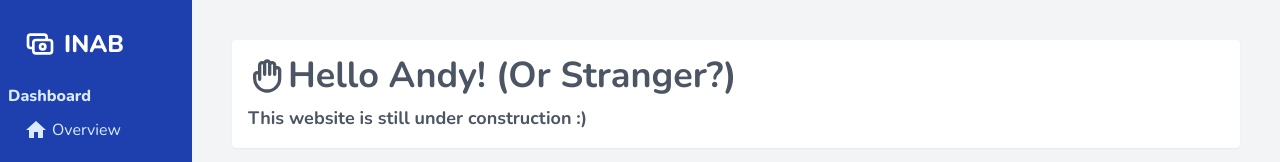
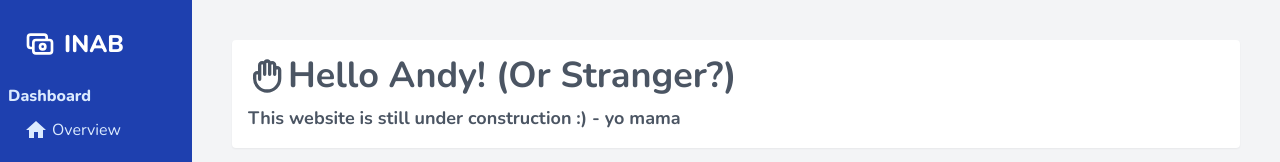
Before and after one commit to andiliewantorosusanto/INeedABudget, a React (Create React App) app: page / in a window 1280 px wide. Shown: the top 162 px of the page. Built offline with nearby package versions, Linux system fonts and the light colour scheme.

Commit message:
Fix some code fix

```diff
--- a/src/pages/home/Home.jsx
+++ b/src/pages/home/Home.jsx
@@ -14,11 +14,12 @@ export default function Home() {
             Hello Andy! (Or Stranger?)
           </div>
           <div className="text-lg">
-            This website is still under construction :)
+            This website is still under construction :) - yo mama
           </div>
         </div>
 
-        <ScrollContainer className="scroll-container flex flex-[1_1_25%] py-4 space-x-4 overflow-x-hidden w-full ">
+        <ScrollContainer>
+          <div className="scroll-container flex flex-[1_1_25%] py-4 space-x-4 overflow-x-hidden w-full ">
             <Widget />
             <Widget />
             <Widget />
@@ -27,6 +28,7 @@ export default function Home() {
             <Widget />
             <Widget />
             <Widget />
+          </div>
         </ScrollContainer>
 
         <div className="flex py-4">
```
Lines whose indentation alone changed are shown as unchanged.
